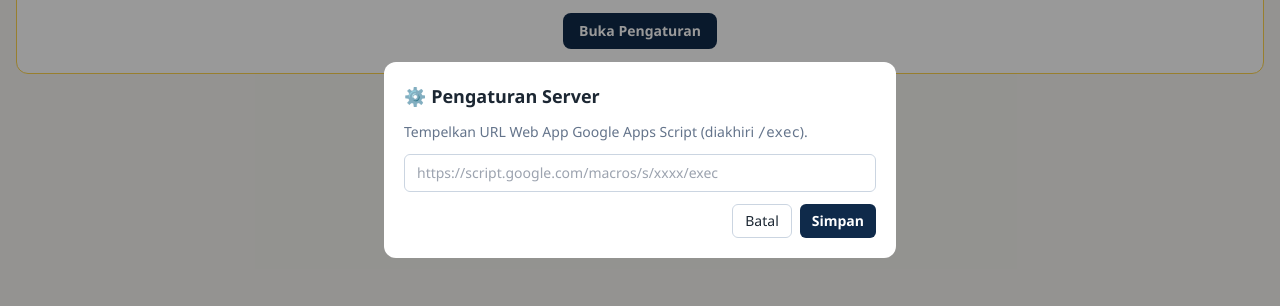
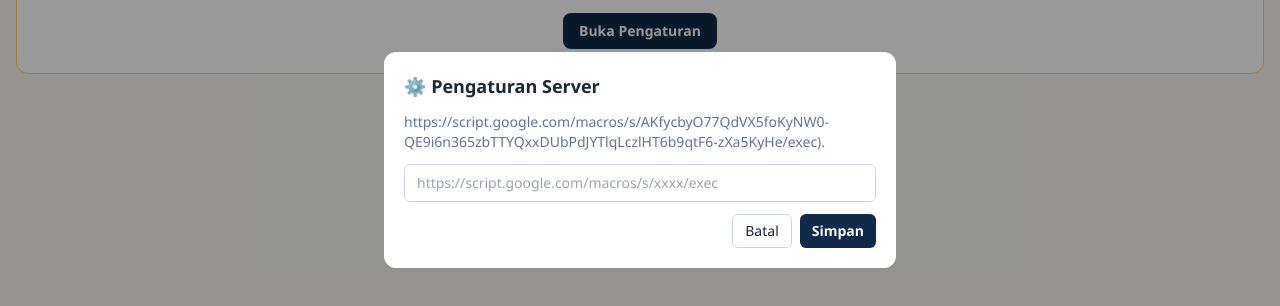
Before and after one commit to mrsent70-netizen/absensi-siswa-smpn13, a plain HTML site: page index.html in a window 1280 px wide. Both pictures are taken after a click on the button "Pengaturan Server". Shown: the part 240-546 px from the top of the page. Drawn offline with nearby package versions, Linux system fonts and the light colour scheme.

Commit message:
Update index.html

```diff
--- a/index.html
+++ b/index.html
@@ -319,7 +319,7 @@
   document.getElementById('modalBackdrop').classList.remove('hidden');
   document.getElementById('modalBox').innerHTML = `
     <h3 class="font-bold text-lg mb-3">⚙️ Pengaturan Server</h3>
-    <p class="text-sm text-slate-500 mb-3">Tempelkan URL Web App Google Apps Script (diakhiri <code>/exec</code>).</p>
+    <p class="text-sm text-slate-500 mb-3">https://script.google.com/macros/s/AKfycbyO77QdVX5foKyNW0-QE9i6n365zbTTYQxxDUbPdJYTlqLczlHT6b9qtF6-zXa5KyHe/exec</code>).</p>
     <input id="inputScriptUrl" class="w-full border border-slate-300 rounded-md px-3 py-2 text-sm mb-3" placeholder="https://script.google.com/macros/s/xxxx/exec" value="${SCRIPT_URL}">
     <div class="flex justify-end gap-2">
       <button onclick="closeModal()" class="px-3 py-1.5 text-sm rounded-md border border-slate-300">Batal</button>
```
